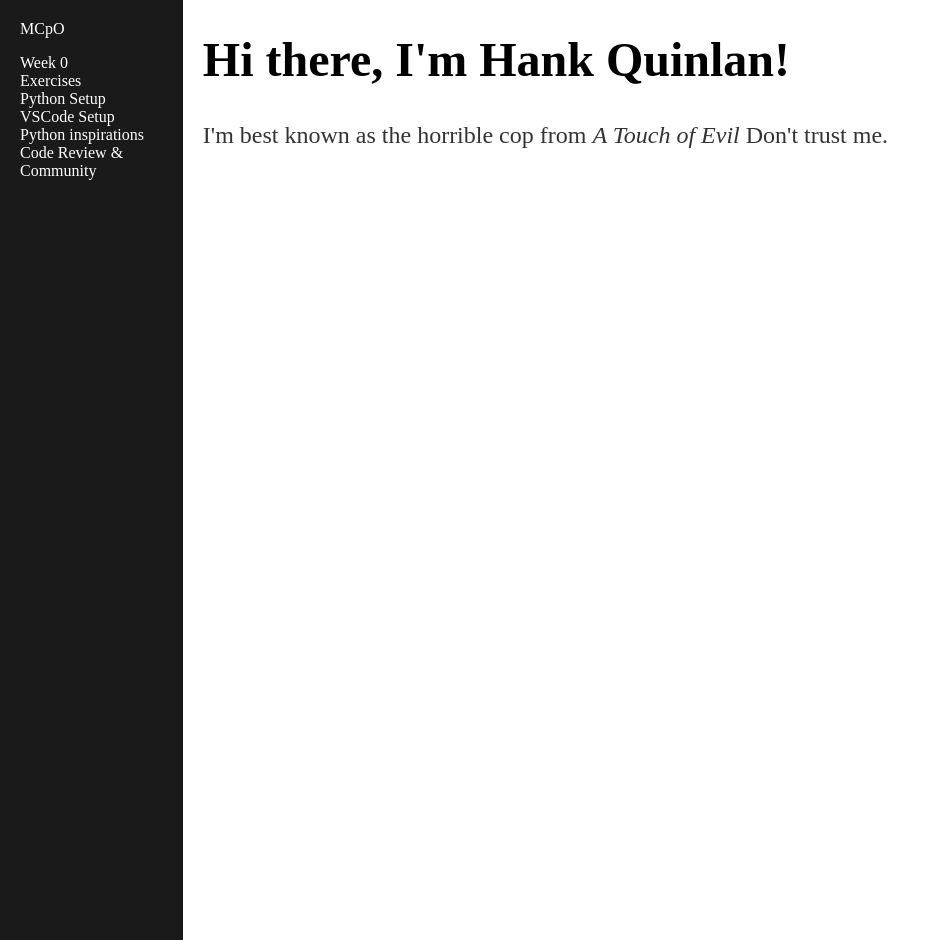
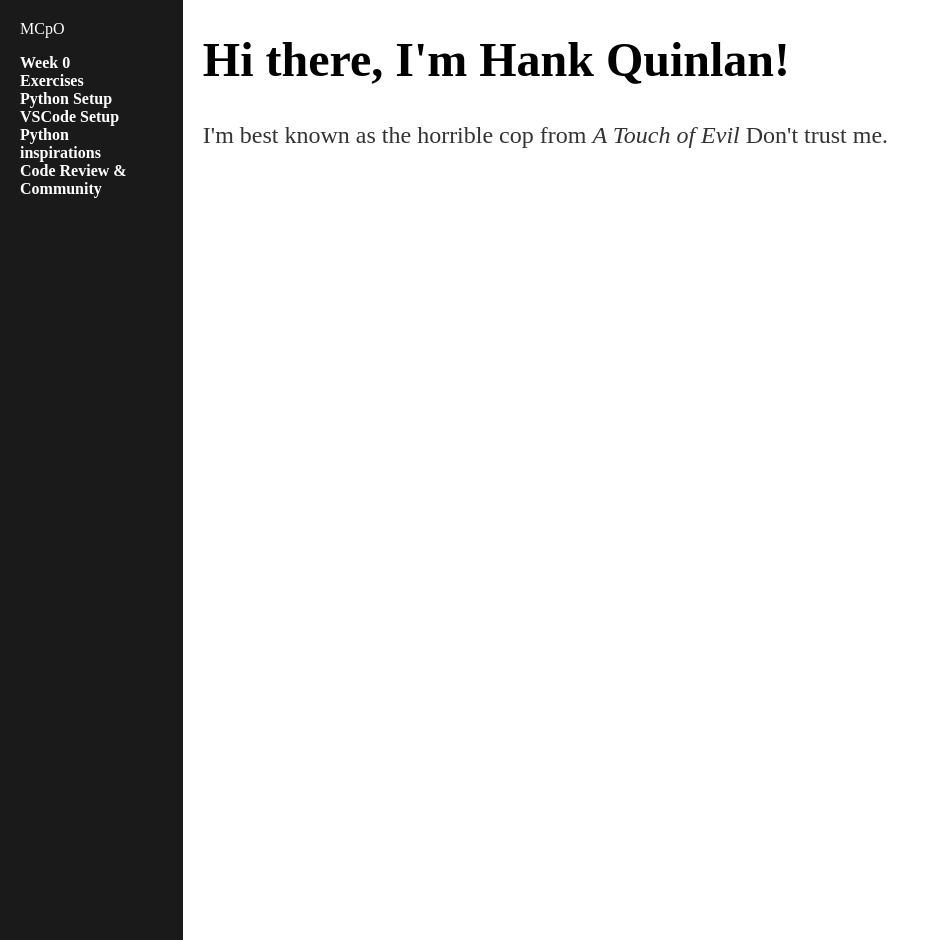
Before and after one commit to mcpo19/mcpo19_backup, a Jekyll site: the page built from index.html, in a window 1280 px wide. Shown: the whole page, without its empty margins (0-930 px from the left). Built offline with Jekyll 4.4.1, drawn with Linux system fonts in a browser that asks for light colours.

Commit message:
Update main.css

```diff
--- a/css/main.css
+++ b/css/main.css
@@ -12,21 +12,21 @@ body {
     padding: 20px;
     overflow-y: scroll;
 }
-#sidenav nav ul {
+#sidenav ul {
 /*     font-family:'Helvetica', 'Arial', 'Sans-Serif'; */
     padding: 0px;
     list-style: none;
     font-weight: bold;
 }
-#sidenav nav ul li {
+#sidenav ul li {
     display: block;
     margin-right: 20px;
 }
 
-ul {
+/* ul {
     list-style: None;
     padding: 0;
-}
+} */
 
 a {
     text-decoration: none;
```
